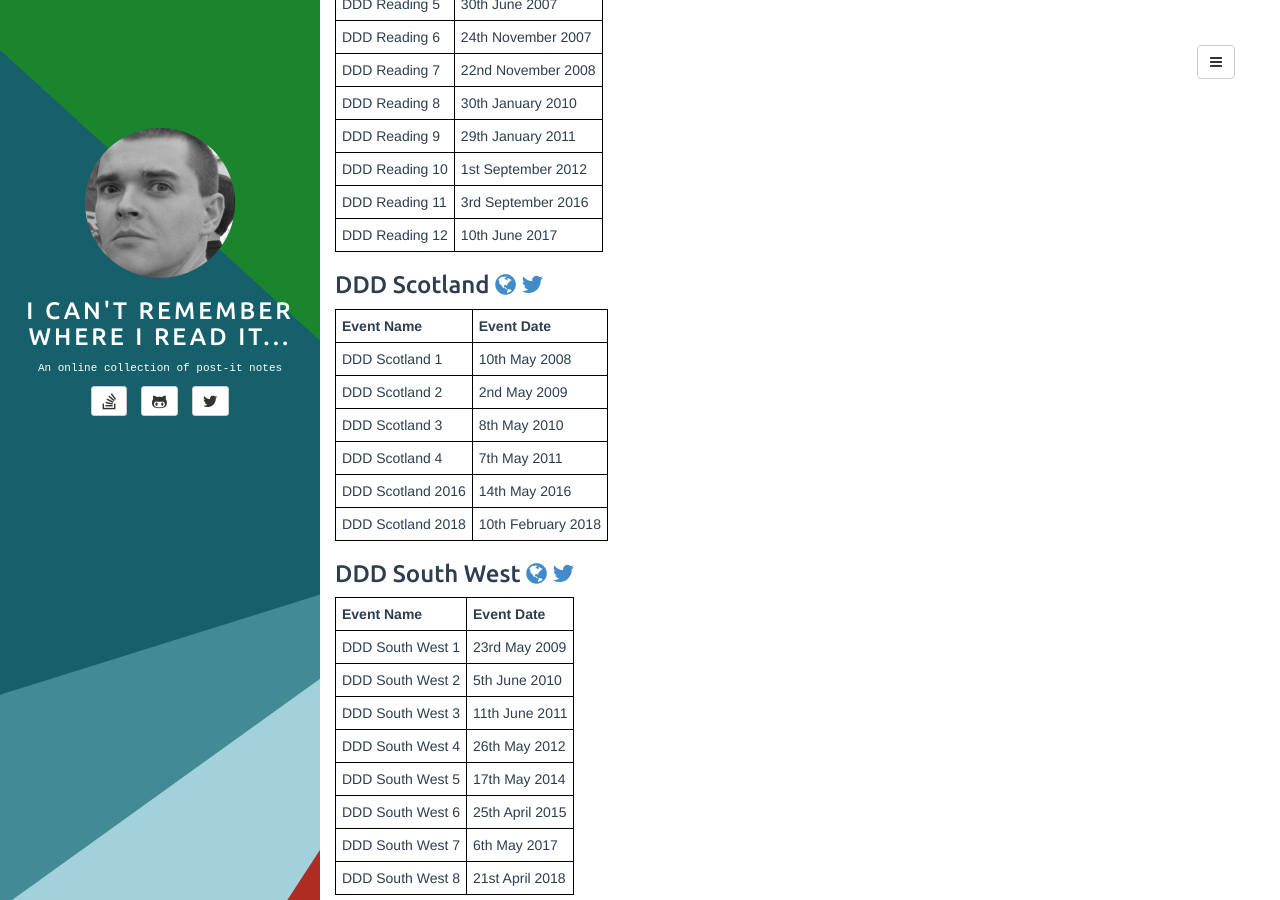
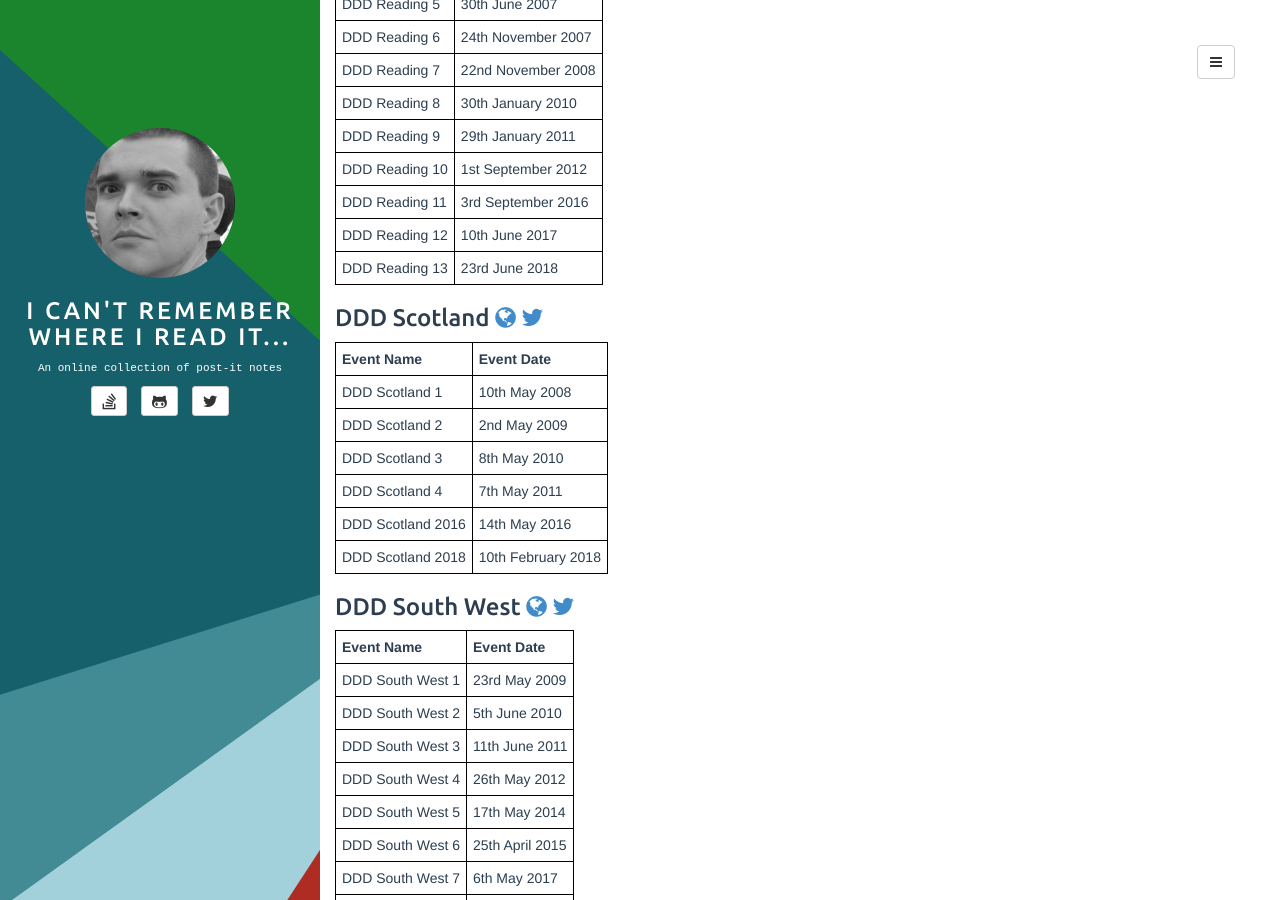
Before and after one commit to adrianbanks/adrianbanks.github.io, a Jekyll site: the page built from ddd.md, in a window 1280 px wide and 900 px high, scrolled down 1781 px. Built offline with Jekyll 4.4.1, drawn with Linux system fonts in a browser that asks for light colours.

Commit message:
Add DDD Reading 2018

```diff
--- a/ddd.md
+++ b/ddd.md
@@ -89,6 +89,7 @@ There have been many Developer! Developer! Developer! events over the years, spr
 | DDD Reading 10 | 1st September 2012 |
 | DDD Reading 11 | 3rd September 2016 |
 | DDD Reading 12 | 10th June 2017     |
+| DDD Reading 13 | 23rd June 2018     |
 {:.mdtable}
 
 ### DDD Scotland [<i class="fa fa-globe"></i>](https://dddscotland.org) [<i class="fa fa-twitter"></i>](https://twitter.com/dddscot)
```
